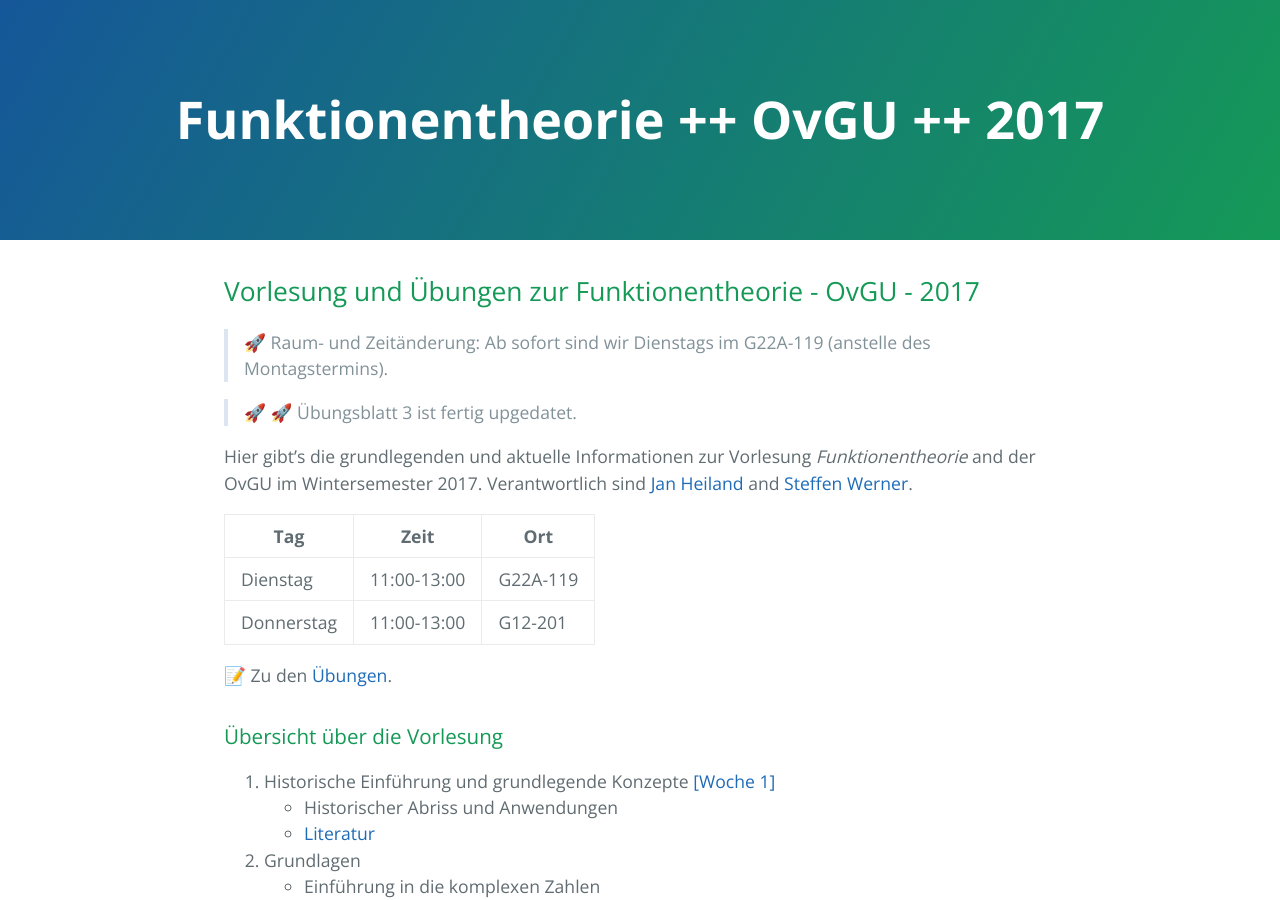
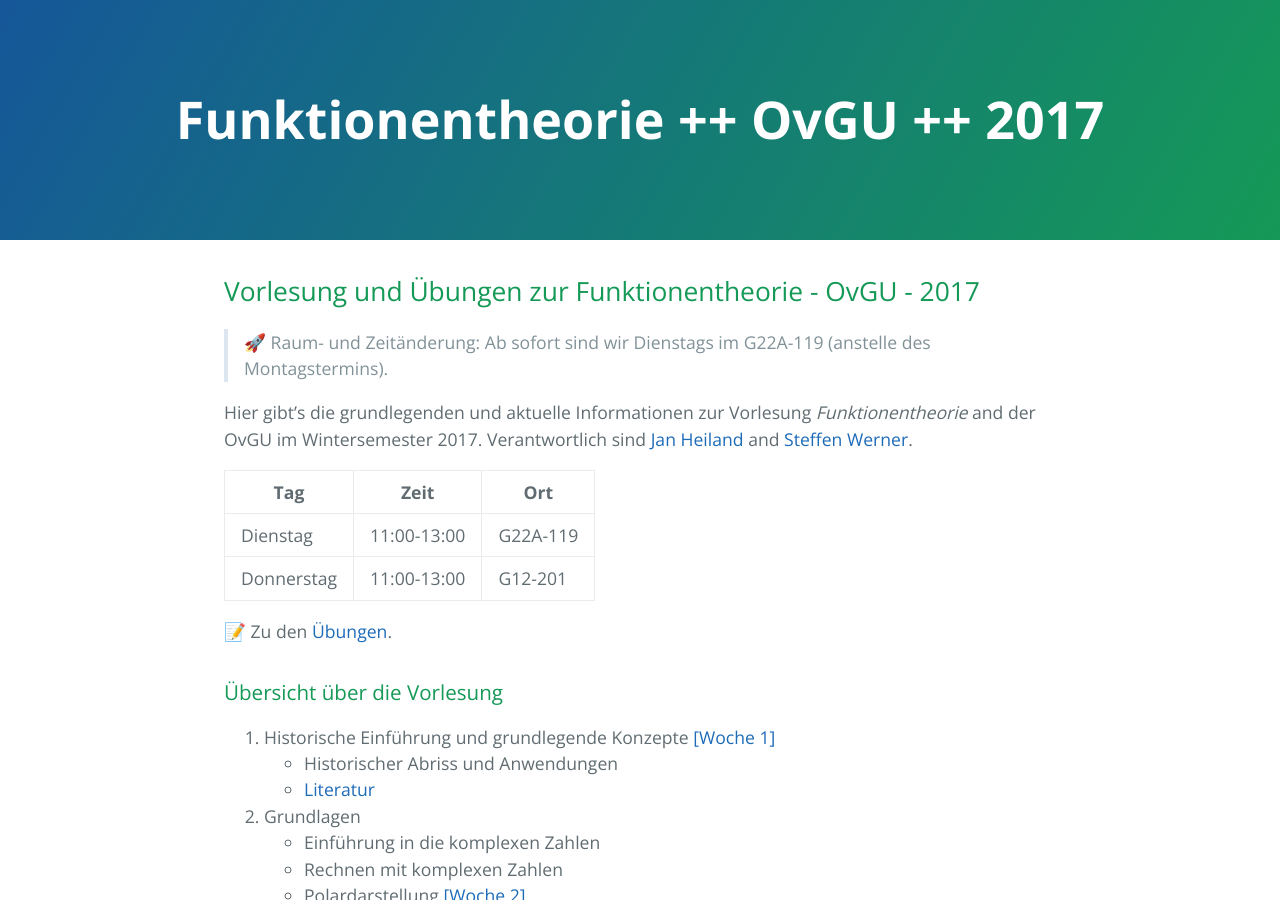
Before and after one commit to highlando/17-funktionentheorie-ovgu, a Jekyll site: the page built from index.md, in a window 1280 px wide and 900 px high. Built offline with Jekyll 4.4.1, drawn with Linux system fonts in a browser that asks for light colours; emoji names are drawn with the system emoji font; our own code applies the rules of GitHub Pages for plain Markdown files.

Commit message:
no more rocket

```diff
--- a/index.md
+++ b/index.md
@@ -6,8 +6,6 @@ Vorlesung und &Uuml;bungen zur Funktionentheorie - OvGU - 2017
 -----
 
 > :rocket: Raum- und Zeit&auml;nderung: Ab sofort sind wir Dienstags im G22A-119 (anstelle des Montagstermins).
-
-> :rocket: :rocket: &Uuml;bungsblatt 3 ist fertig upgedatet.
 
 Hier gibt's die grundlegenden und aktuelle Informationen zur Vorlesung *Funktionentheorie* and der OvGU im Wintersemester 2017. Verantwortlich sind [Jan Heiland](http://www.mpi-magdeburg.mpg.de/person/29457/822630) and [Steffen Werner](http://www.mpi-magdeburg.mpg.de/person/38514/822672).
 
```
